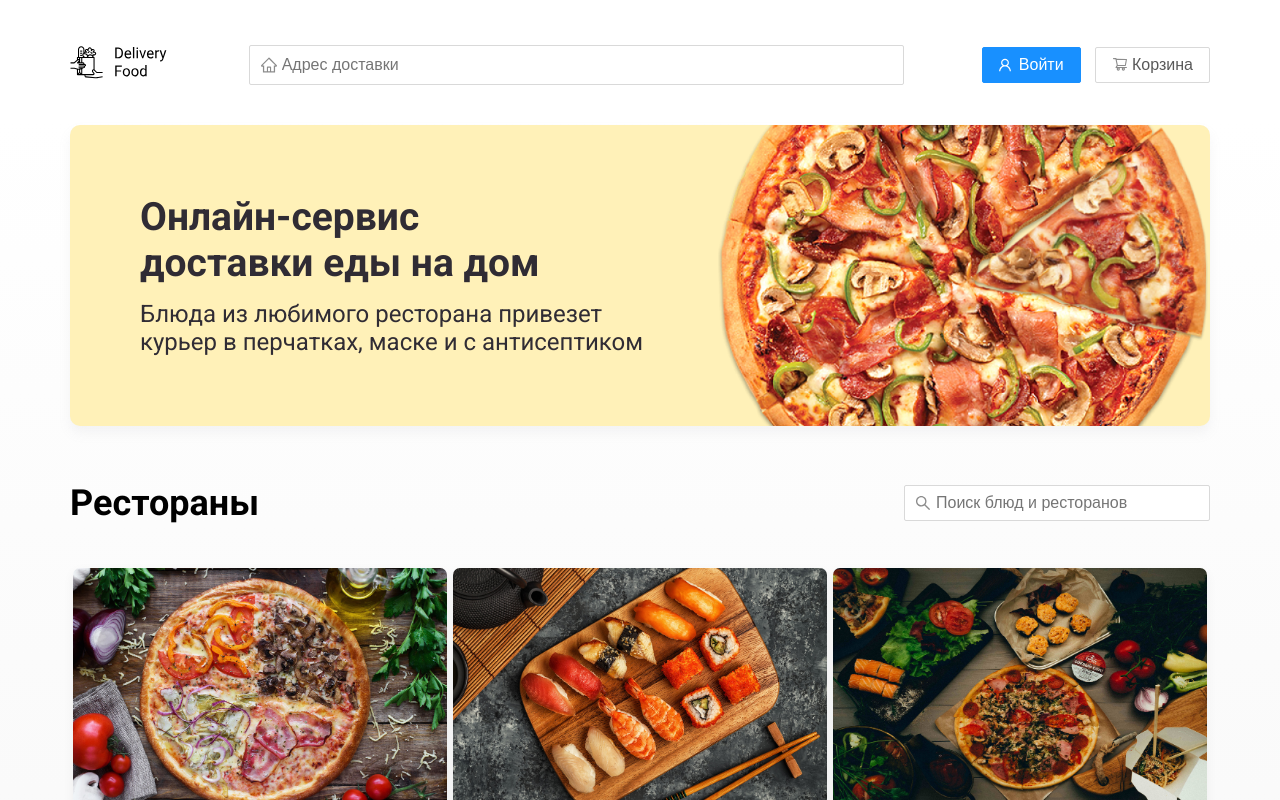
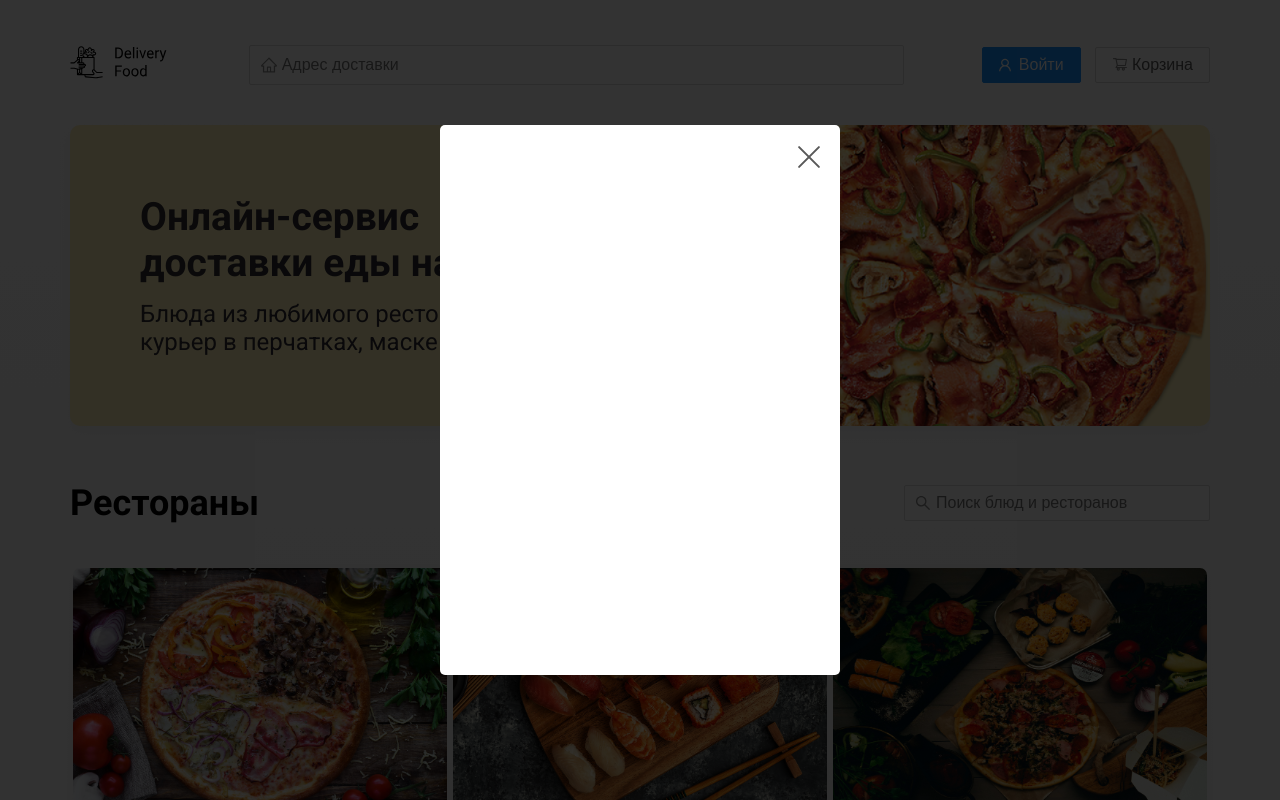
Before and after one commit to popilroman/DeliveryFood, a plain HTML site: page index.html in a window 1280 px wide. Both pictures are taken after a click on the button "Войти". Shown: the top 800 px of the page. Drawn offline with Linux system fonts and the light colour scheme; files whose address does not match are found by name.

Commit message:
Модальное окно Открытие и закрытие окна Оформление окна

```diff
--- /dev/null
+++ b/css/auth.css
@@ -0,0 +1,68 @@
+.auth
+{
+    width: 100%; max-width: 100%;
+    height: 100vh; min-height: 100vh;
+
+    position: fixed;
+    left: 0; top: 0;
+    z-index: 1;
+
+    background: rgba(0, 0, 0, 0.8);
+
+    transition: all 0.5s;
+
+    visibility: hidden;
+    opacity: 0;
+}
+.auth-open
+{
+    visibility: visible;
+    opacity: 1;
+}
+.auth__window
+{
+    width: 400px; max-width: 400px;
+    height: 550px; max-height: 550px;
+
+    padding: 20px 20px;
+
+    border-radius: 5px;
+    background-color: #fff;
+
+    position: absolute;
+    top: 50%; left: 50%;
+    transform: translate(-50%, -50%);
+}
+.window-close
+{
+    position: absolute;
+    right: 4%; top: 3%;
+    width: 30px; height: 30px;
+
+    cursor: pointer;
+
+    transition: all 0.3s ease-in-out;
+}
+.window-close:hover
+{
+    transform: rotate(180deg);
+}
+.window-close:hover .window-close_div
+{
+    background-color: #c00000;
+    height: 4px;
+}
+.window-close_div1, .window-close_div2
+{
+    width: 100%; height: 2px;
+    background-color: #595959;
+    border-radius: 10px;
+
+    position: absolute;
+    top: 50%; left: 50%;
+    transform: translate(-50%, -50%);
+
+    transition: all 0.4s ease-in-out;
+}
+.window-close_div1 {transform: translate(-50%, -50%) rotate(45deg);}
+.window-close_div2 {transform: translate(-50%, -50%) rotate(-45deg);}
--- a/index.html
+++ b/index.html
@@ -10,16 +10,31 @@
     <link rel="stylesheet" href="css/normalize.css">
     <link rel="stylesheet" href="css/animate.min.css">
     <link rel="stylesheet" href="css/preloader.css">
+    <link rel="stylesheet" href="css/auth.css">
     <link rel="stylesheet" href="css/style.css">
     <link rel="shortcut icon" href="img/icon.png" type="image/x-icon">
 </head>
 <body>
     <div class="progressBar"></div>
-
+    <!-- /.progressBar -->
     <div class="preloader">
         <div class="loader"></div>
+        <!-- /.loader -->
     </div>
+    <!-- /.preloader -->
     <script src="js/preloader.js"></script>
+
+    <div class="auth">
+        <div class="auth__window">
+            <div class="window-close">
+                <div class="window-close_div1 window-close_div"></div>
+                <div class="window-close_div2 window-close_div"></div>
+            </div>
+            <!-- /.auth__close-wrapper -->
+        </div>
+        <!-- /.auth__window -->
+    </div>
+    <!-- /.auth -->
 
     <header class="header">
         <div class="container">
@@ -259,5 +274,6 @@
         new WOW().init();
     </script>
     <script src="js/progressBar.js"></script>
+    <script src="js/auth.js"></script>
 </body>
 </html>
--- /dev/null
+++ b/js/auth.js
@@ -0,0 +1,34 @@
+document.addEventListener("DOMContentLoaded", function()
+{
+    window.addEventListener("load", function()
+    {
+        const logIn = this.document.querySelector(".log-in");
+        const windowClose = this.document.querySelector(".window-close");
+        const auth = this.document.querySelector(".auth");
+        const body = this.document.body;
+
+        logIn.addEventListener("click", authOpen);
+        windowClose.addEventListener("click", authClose);
+        auth.addEventListener("click", authOutClose);
+
+        function authOpen()
+        {
+            auth.classList.toggle("auth-open");
+            body.style.overflowY = "hidden";
+        }
+        function authClose()
+        {
+            auth.classList.toggle("auth-open");
+            body.style.overflowY = "visible";
+        }
+        function authOutClose(event)
+        {
+            if (event.target === auth)
+            {
+                auth.classList.remove("auth-open");
+                body.style.overflowY = "visible";
+            }
+
+        }
+    });
+});
```
